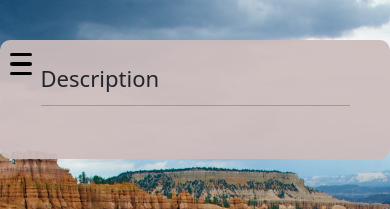
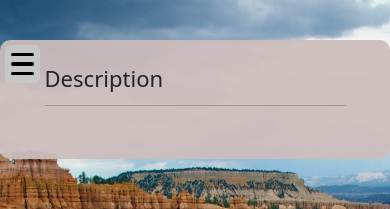
Before and after one commit to Mark-Mulligan/outdoor-adventures-v2.0, a React (Create React App) app in the folder client/: page /parks/1 in a window 390 px wide. Shown: the top 209 px of the page. Built offline with nearby package versions, Linux system fonts and the light colour scheme; no server answers.

Commit message:
small changes to hamburger nav

```diff
--- a/client/src/App.css
+++ b/client/src/App.css
@@ -89,7 +89,7 @@ li {
   }
 
   .park-info {
-    padding: 25px 30px;
+    padding: 25px 34px;
   }
 }
 
--- a/client/src/components/navigation/Hamburger/Hamburger.css
+++ b/client/src/components/navigation/Hamburger/Hamburger.css
@@ -7,8 +7,14 @@
   justify-content: space-around;
   flex-flow: column nowrap;
   position: fixed;
-  transform: translate(12px, 10px);
+  transform: translate(5px, 5px);
   visibility: hidden;
+  background: rgba(200, 200, 200, 0.9);
+  border-radius: 5px;
+  padding-top: 5px;
+  padding-bottom: 5px;
+  height: 38px;
+  width: 2.5rem;
 }
 
 .hamburger div {
@@ -18,6 +24,7 @@
   transform-origin: 1px;
   transition: all 0.3s linear;
   background: black;
+  margin: auto;
 }
 
 .top-line-open {
@@ -52,11 +59,11 @@
   }
 
   .top-line-open {
-    width: 2rem !important;
+    width: 1.81rem !important;
   }
 
   .bottom-line-open {
-    width: 2rem !important;
+    width: 1.81rem !important;
   }
 
   .hamburger {
@@ -65,7 +72,11 @@
 }
 
 @media (max-width: 500px) {
-  .hamburger {
-    transform: translate(10px, 10px);
+  .top-line-open {
+    width: 2.1rem !important;
+  }
+
+  .bottom-line-open {
+    width: 2.1rem !important;
   }
 }
--- a/client/src/components/tables/PaginatedTable.js
+++ b/client/src/components/tables/PaginatedTable.js
@@ -162,6 +162,10 @@ const PaginatedTable = ({ history }) => {
         <div className="row">
           <div className="col-12">
             <h1 className="text-center">Search National Parks</h1>
+            <p className="text-center">
+              Search the table by parkname and/or add filters to assist with finding a park. Clicking a row in the table
+              will show you more info about the park selected.
+            </p>
           </div>
           <div className="col-md-4 col-12 mb-4">
             <label htmlFor="parkname-input" className="visually-hidden">
```
